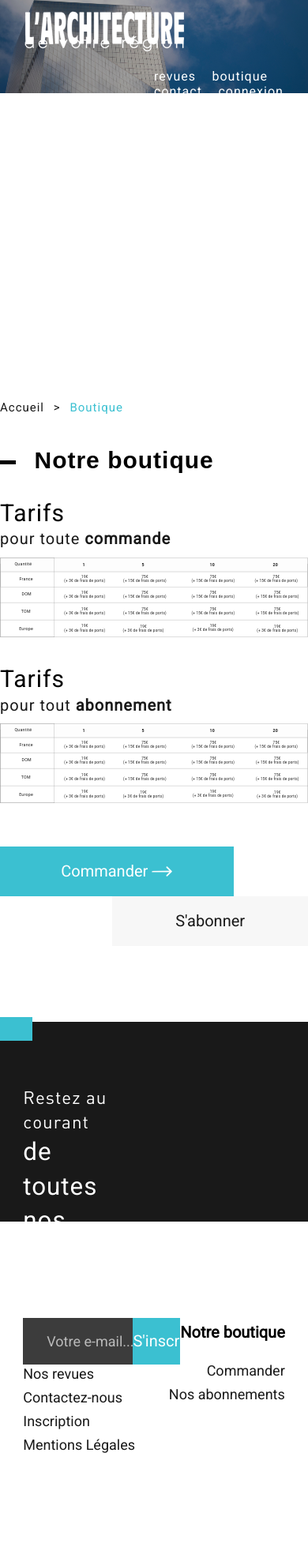
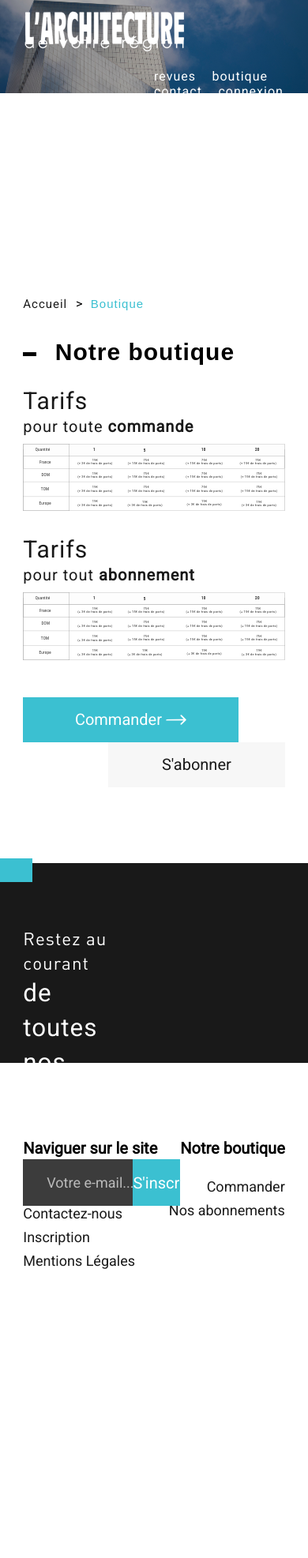
Before and after one commit to Clement-picot6/Semaine-Intensive-G4, a PHP site: page /boutique.html in a window 390 px wide. Shown: the whole page at 79% size. After the commit the page ends 1607 px from the top, so only its background shows below. Run offline with PHP 8.4, Linux system fonts and the light colour scheme; some web fonts are replaced.

Commit message:
correction reset et boutique

```diff
--- a/integration/boutique.html
+++ b/integration/boutique.html
@@ -7,6 +7,8 @@
 	<link rel="stylesheet" type="text/css" href="stylesheets/screen.css">
 	<link href="https://fonts.googleapis.com/css?family=Roboto" rel="stylesheet">
 </head>
+
+
 <body class="public" id="boutique">
 
 	<header class="clearfix">
@@ -28,9 +30,10 @@
 	</header>
 
 	<main>
-		<div class="fil_arianne">
-			<a href="#">Accueil</a> <span>></span> <a href="#">Boutique</a>
+		<div class="breadcrumb">
+			<a href="#">Accueil</a> <span>></span> <a href="#" class="active">Boutique</a>
 		</div>
+
 		<div class="actu_block clearfix">
 			<div></div>
 			<h1>Notre boutique</h1>
@@ -51,7 +54,9 @@
 		</div>
 
 		<div class="container_button clearfix">
-			<button>Commander <img src="img-content/arrow.png"></button>
+			<a href="step1.html">
+				<button>Commander <img src="img-content/arrow.png"></button>
+			</a>
 			<button>S'abonner</button>
 		</div>
 	</main>
--- a/integration/sass/_boutique.scss
+++ b/integration/sass/_boutique.scss
@@ -1,19 +1,30 @@
 
-body .fil_arianne a,span{
+#boutique main {
+	width: $width;
+	margin: 0 auto;
+}
+
+body .breadcrumb {
+	width: 100%;
+
+	a {
 	display: inline-block;
 	color: $black;
 	font-family: $roboto;
 	font-weight: 400;
 	font-size: 15px;
 	letter-spacing: 1px;
-}
+	padding-top: 5em;
 
-body .fil_arianne span {
-	padding: 0 2%;
-}
+	&.active {
+		color: $blue;
+	}
+	}
 
-body .fil_arianne a:nth-child(3) {
-	color: $blue;
+	span {
+		padding: 0 2%;
+	}
+
 }
 
 .container_table div {
@@ -21,7 +32,7 @@
 }
 
 .container_table div h1 {
-	color: black;
+	color: $black;
 	font-family: $roboto;
 	font-weight: 400;
 	font-size: 30px;
@@ -76,9 +87,6 @@
 	font-family: $roboto;
 	font-weight: 400;
 	font-size: 20px;
-	outline: none;
-	border: none;
-	cursor: pointer;
 }
 
 .container_button button:nth-child(2) {
@@ -97,7 +105,7 @@
 .container_signin {
 	float: left;
 	width: 100%;
-	background-color: $lightgrey;
+	background: $lightgrey;
 }
 
 .container_signin .container_steps {
@@ -161,7 +169,7 @@
 }
 
 .container_fields input[type="text"],input[type="tel"],input[type="mail"] {
-	background-color: #EEEEEE;
+	background-color: #EEE;
 	padding: 10px 50px 10px 20px;
 	border: none;
 	outline: none;
@@ -174,15 +182,12 @@
 
 .container_btn_fields button {
 	float: right;
-	color: white;
+	color: #fff;
 	background-color: $blue;
 	font-family: $roboto;
 	font-weight: 400;
 	font-size: 16px;
 	padding: 3% 10%;
-	outline: none;
-	border: none;
-	cursor: pointer;
 }
 
 .container_btn_previous{
@@ -192,13 +197,10 @@
 
 .container_btn_previous button {
 	float: left;
-	color: white;
+	color: #fff;
 	background-color: $black;
 	font-family: $roboto;
 	font-weight: 400;
 	font-size: 16px;
 	padding: 3% 10%;
-	outline: none;
-	border: none;
-	cursor: pointer;
 }
--- a/integration/sass/_revues.scss
+++ b/integration/sass/_revues.scss
@@ -93,7 +93,6 @@
 	background: $lightgrey;
   padding: 4em 0;
 
-
   .inner-region {
     box-sizing: border-box;
     width: 95%;
@@ -102,21 +101,26 @@
     .head-region{
     	width: $width;
     	margin: 0 auto;
+      @include clearfix;
 
       h2{
+        float: left;
         font-size: 30px;
         font-family: $dinR;
-        margin-bottom: 2em;
+        @media screen and (max-width: 780px) {
+      		float: none;
+          width: 100%;
+      	}
       }
 
       span {
         float: right;
         display: block;
         position: relative;
-        letter-spacing: 2px;
         font-size:20px;
         font-family: $dinR;
         cursor: pointer;
+        margin-bottom: 2em;
 
         &::before {
           position: absolute;
@@ -127,6 +131,11 @@
           background: $black;
           top: 50%;
         }
+
+        @media screen and (max-width: 780px) {
+      		float: none;
+          width: 100%;
+      	}
       }
 
     } // END OF HEAD REGION
@@ -150,6 +159,14 @@
     .liste{
     	width:30%;
     	float:left;
+
+      @media screen and (max-width: 780px) {
+        float: none;
+        width: 100%;
+      }
+    }
+    @media screen and (max-width: 780px) {
+      margin-bottom: 3em;
     }
   }
 
@@ -160,11 +177,20 @@
   .outre-mer{
   	float:left;
   	width:50%;
+    @media screen and (max-width: 780px) {
+      float: none;
+      width: 100%;
+      margin-bottom: 2em;
+    }
   }
 
   .etranger{
     float: left;
     width: 50%;
+    @media screen and (max-width: 780px) {
+      float: none;
+      width: 100%;
+    }
   }
 
 } // END OF ALL REGIONS
--- a/integration/sass/partials/_footer.scss
+++ b/integration/sass/partials/_footer.scss
@@ -6,7 +6,7 @@
 		width: $width;
 		margin: 0 auto;
 		@include clearfix;
-		padding: 4em 0;
+		padding: 2em 0;
 	}
 
 	h3 {
--- a/integration/sass/partials/_header.scss
+++ b/integration/sass/partials/_header.scss
@@ -1,9 +1,15 @@
-/* HEADER */
 
 .public header {
-	// background-image: url(../img-content/header-img.jpg);
 	position: relative;
-	height: 60vh;
+	height: 55vh;
+
+	@media screen and (max-width: 1124px) {
+		height: 40vh;
+	}
+
+	@media screen and (max-width: 715px) {
+		height: 30vh;
+	}
 }
 
 .public header .logo {
--- a/integration/sass/partials/_reset.scss
+++ b/integration/sass/partials/_reset.scss
@@ -21,7 +21,7 @@
 	list-style: none;
 }
 
-input[type="text"], textarea {
+input[type="text"], textarea, button {
 	border: none;
 	outline: none;
 }
@@ -34,7 +34,14 @@
 	text-decoration: none;
 	color: initial;
 }
-main {
-	max-width: 1200px;
-	margin: 0 auto;
+
+button {
+	border: none;
+	outline: none;
+	cursor: pointer;
 }
+
+// main {
+// 	max-width: 1200px;
+// 	margin: 0 auto;
+// }
--- a/integration/step1.html
+++ b/integration/step1.html
@@ -3,10 +3,10 @@
 <head>
 	<meta charset="utf-8">
 	<title></title>
-	<link rel="stylesheet" type="text/css" href="style/style.css">
+	<link rel="stylesheet" type="text/css" href="stylesheets/screen.css">
 	<link href="https://fonts.googleapis.com/css?family=Roboto:400,700" rel="stylesheet">
 </head>
-<body>
+<body class="public">
 	<main>
 		<div class="fil_arianne">
 			<a href="#">Accueil</a> <span>></span> <a href="#">Boutique</a>
--- a/integration/stylesheets/screen.css
+++ b/integration/stylesheets/screen.css
@@ -45,7 +45,7 @@
 }
 
 /* line 24, ../sass/partials/_reset.scss */
-input[type="text"], textarea {
+input[type="text"], textarea, button {
   border: none;
   outline: none;
 }
@@ -61,10 +61,11 @@
   color: initial;
 }
 
-/* line 37, ../sass/partials/_reset.scss */
-main {
-  max-width: 1200px;
-  margin: 0 auto;
+/* line 38, ../sass/partials/_reset.scss */
+button {
+  border: none;
+  outline: none;
+  cursor: pointer;
 }
 
 /* line 10, ../sass/partials/_clearfix.scss */
@@ -79,20 +80,31 @@
   clear: both;
 }
 
-/* HEADER */
-/* line 3, ../sass/partials/_header.scss */
+/* line 2, ../sass/partials/_header.scss */
 .public header {
   position: relative;
-  height: 60vh;
+  height: 55vh;
+}
+@media screen and (max-width: 1124px) {
+  /* line 2, ../sass/partials/_header.scss */
+  .public header {
+    height: 40vh;
+  }
+}
+@media screen and (max-width: 715px) {
+  /* line 2, ../sass/partials/_header.scss */
+  .public header {
+    height: 30vh;
+  }
 }
 
-/* line 9, ../sass/partials/_header.scss */
+/* line 15, ../sass/partials/_header.scss */
 .public header .logo {
   float: left;
   margin: 3.5% 0 0 8%;
 }
 
-/* line 14, ../sass/partials/_header.scss */
+/* line 20, ../sass/partials/_header.scss */
 .header-bg {
   position: absolute;
   top: 0;
@@ -678,54 +710,91 @@
   display: table;
   clear: both;
 }
-/* line 150, ../sass/_revues.scss */
+/* line 159, ../sass/_revues.scss */
 .all-regions .metropole .liste {
   width: 30%;
   float: left;
 }
-/* line 156, ../sass/_revues.scss */
+@media screen and (max-width: 780px) {
+  /* line 159, ../sass/_revues.scss */
+  .all-regions .metropole .liste {
+    float: none;
+    width: 100%;
+  }
+}
+@media screen and (max-width: 780px) {
+  /* line 153, ../sass/_revues.scss */
+  .all-regions .metropole {
+    margin-bottom: 3em;
+  }
+}
+/* line 173, ../sass/_revues.scss */
 .all-regions h3 {
   font-size: 26px;
 }
-/* line 160, ../sass/_revues.scss */
+/* line 177, ../sass/_revues.scss */
 .all-regions .outre-mer {
   float: left;
   width: 50%;
 }
-/* line 165, ../sass/_revues.scss */
+@media screen and (max-width: 780px) {
+  /* line 177, ../sass/_revues.scss */
+  .all-regions .outre-mer {
+    float: none;
+    width: 100%;
+    margin-bottom: 2em;
+  }
+}
+/* line 187, ../sass/_revues.scss */
 .all-regions .etranger {
   float: left;
   width: 50%;
 }
+@media screen and (max-width: 780px) {
+  /* line 187, ../sass/_revues.scss */
+  .all-regions .etranger {
+    float: none;
+    width: 100%;
+  }
+}
 
 /* line 2, ../sass/_boutique.scss */
-body .fil_arianne a, span {
+#boutique main {
+  width: 85%;
+  margin: 0 auto;
+}
+
+/* line 7, ../sass/_boutique.scss */
+body .breadcrumb {
+  width: 100%;
+}
+/* line 10, ../sass/_boutique.scss */
+body .breadcrumb a {
   display: inline-block;
   color: #191919;
   font-family: "Roboto", sans-serif;
   font-weight: 400;
   font-size: 15px;
   letter-spacing: 1px;
+  padding-top: 5em;
 }
-
-/* line 11, ../sass/_boutique.scss */
-body .fil_arianne span {
+/* line 19, ../sass/_boutique.scss */
+body .breadcrumb a.active {
+  color: #3BC0D1;
+}
+/* line 24, ../sass/_boutique.scss */
+body .breadcrumb span {
   padding: 0 2%;
 }
 
-/* line 15, ../sass/_boutique.scss */
-body .fil_arianne a:nth-child(3) {
-  color: #3BC0D1;
-}
-
-/* line 19, ../sass/_boutique.scss */
+/* line 30, ../sass/_boutique.scss */
 .container_table div {
   margin-top: 8%;
 }
 
-/* line 23, ../sass/_boutique.scss */
+/* line 34, ../sass/_boutique.scss */
 .container_table div h1 {
-  color: black;
+  color: #191919;
   font-family: "Roboto", sans-serif;
   font-weight: 400;
   font-size: 30px;
@@ -1119,7 +1179,7 @@
 footer .inner-footer {
   width: 85%;
   margin: 0 auto;
-  padding: 4em 0;
+  padding: 2em 0;
 }
 /* line 3, ../sass/partials/_clearfix.scss */
 footer .inner-footer:after {
```
Also changed, not shown: other parts of integration/stylesheets/screen.css (+64 -53 lines), integration/revues.html (+19 -5 lines), integration/img-layout/header-revues.jpg (added), 2 other files.
